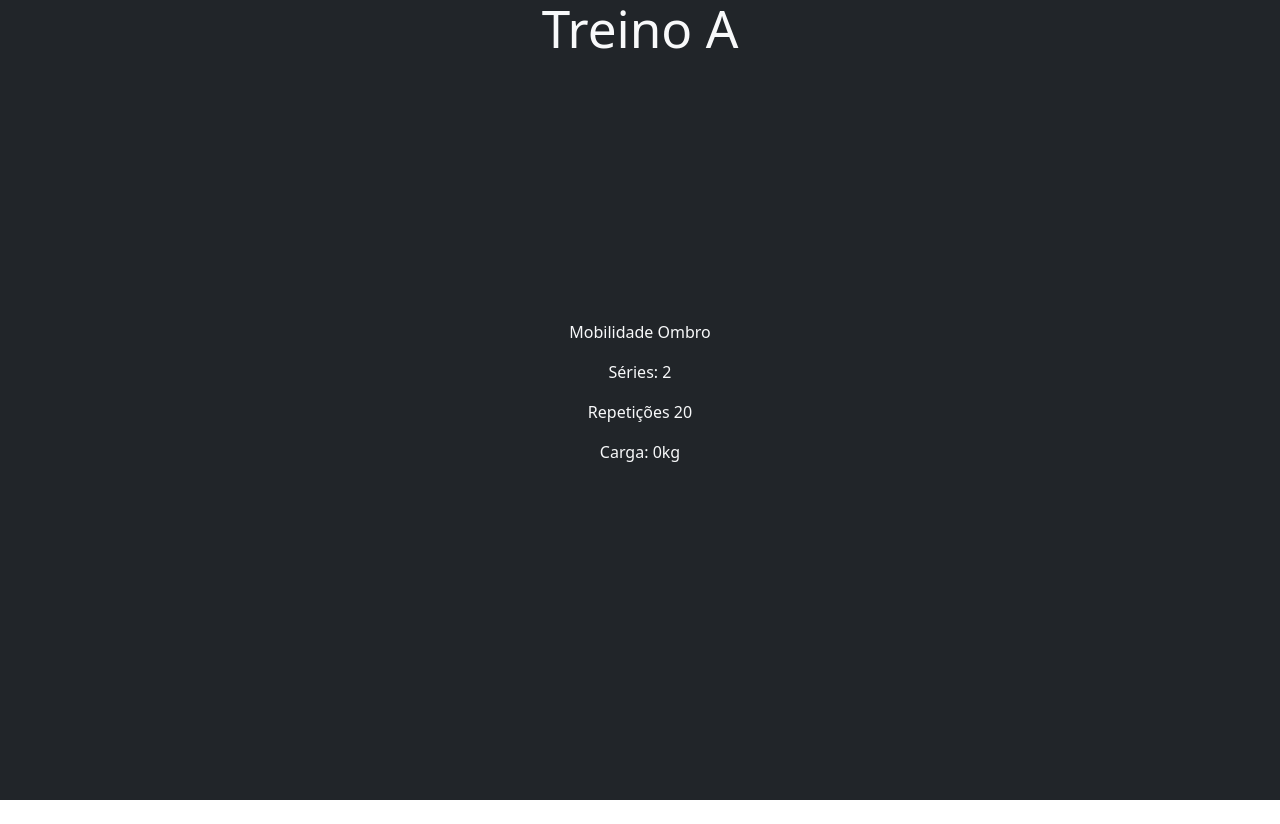
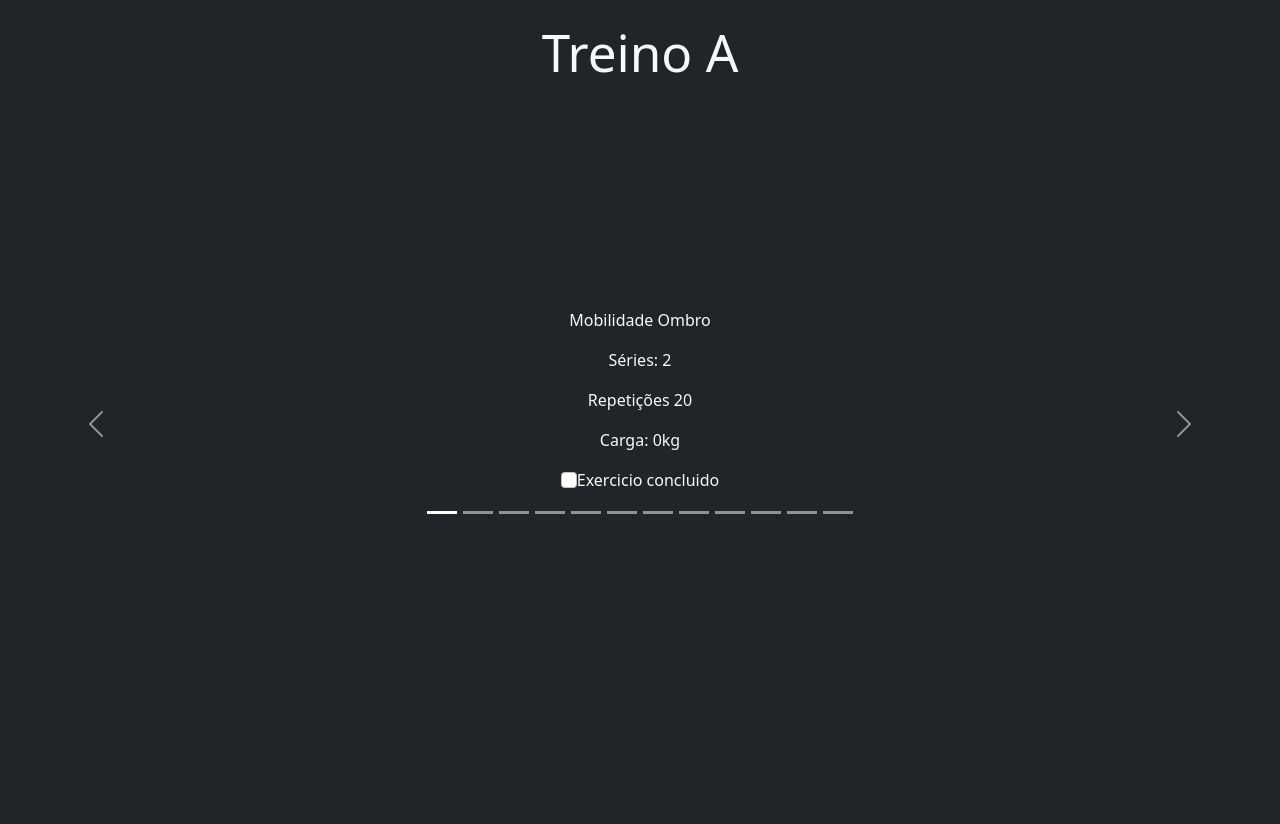
Before and after one commit to GabrielRodriguesMachado/academia, a React (Vite) app: page / in a window 1280 px wide. Both pictures are taken after a click on the button "Treino A". Before the commit the page ends 800 px from the top, so only its background shows below. Built offline with nearby package versions, Linux system fonts and the light colour scheme.

Commit message:
incluido controles e checkbox

```diff
--- a/src/App.jsx
+++ b/src/App.jsx
@@ -32,7 +32,7 @@ function App() {
     setTreinoEscolhido(treinoAtualizado);
   }
   return (
-    <div className="container bg-dark text-light min-vw-100 min-vh-100">
+    <div className="container bg-dark text-light min-vw-100 min-vh-100 pt-4">
       {
         treinoSelecionado
           ? (
--- a/src/components/Workout.jsx
+++ b/src/components/Workout.jsx
@@ -8,14 +8,12 @@ function Workout({ treino, treinoEscolhido }) {
   return (
     <div className="text-center position-relative min-vh-100">
       <h1>{treino}</h1>
-      <div className="position-absolute top-50 start-50 translate-middle">
-
+      <div className="position-absolute top-50 start-50 translate-middle min-vw-100">
         <Carousel
           activeIndex={index}
           onSelect={handleSelect}
           interval={null}
-          indicators={false}
-          controls={false}
+          // indicators={false}
         >
           {treinoEscolhido.map((exercicio) => (
             <Carousel.Item key={exercicio.id}>
@@ -37,6 +35,20 @@ function Workout({ treino, treinoEscolhido }) {
                   {exercicio.carga}
                   kg
                 </p>
+                <label
+                  htmlFor="exercicioConcluido"
+                  className="form-check-label"
+                >
+                  <input
+                    type="checkbox"
+                    name="exercicioConcluido"
+                    className="form-check-input"
+                  />
+                  Exercicio concluido
+                </label>
+                <br />
+                <br />
+                <br />
               </div>
             </Carousel.Item>
           ))}
```
